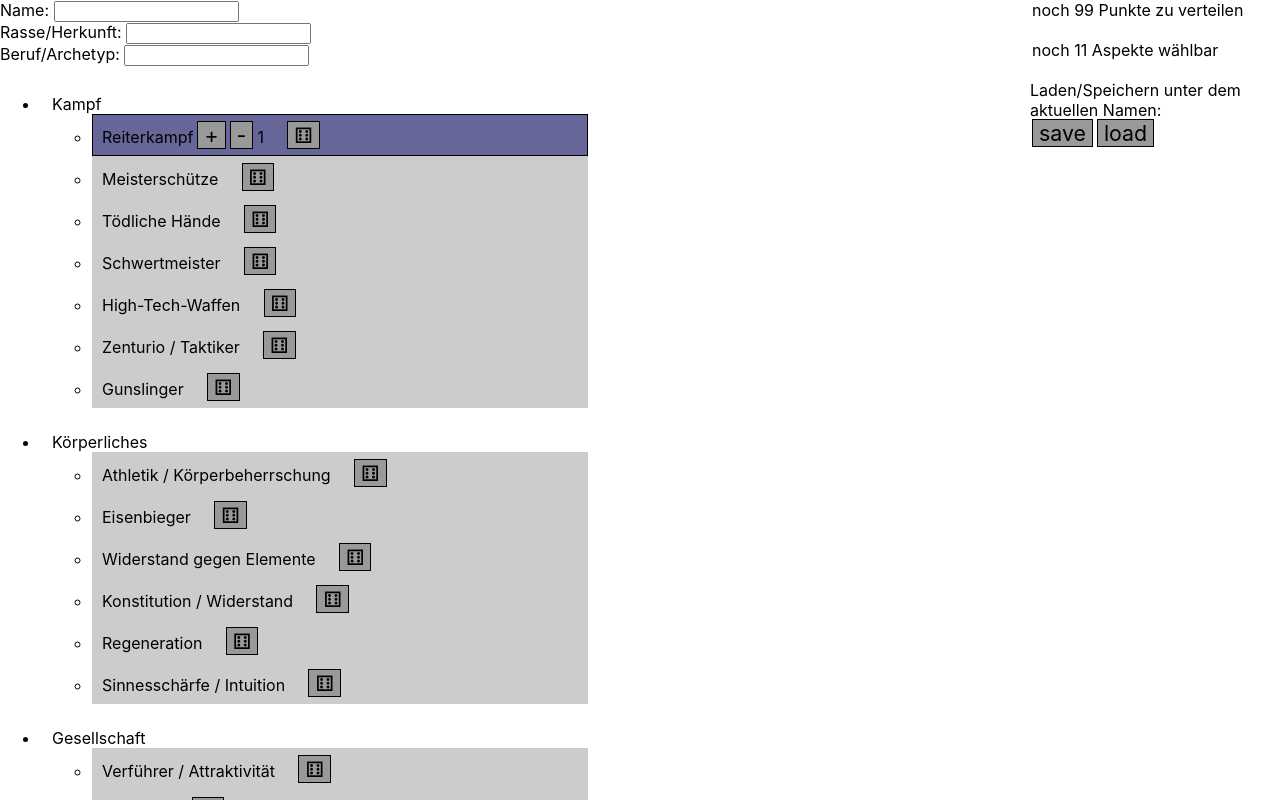
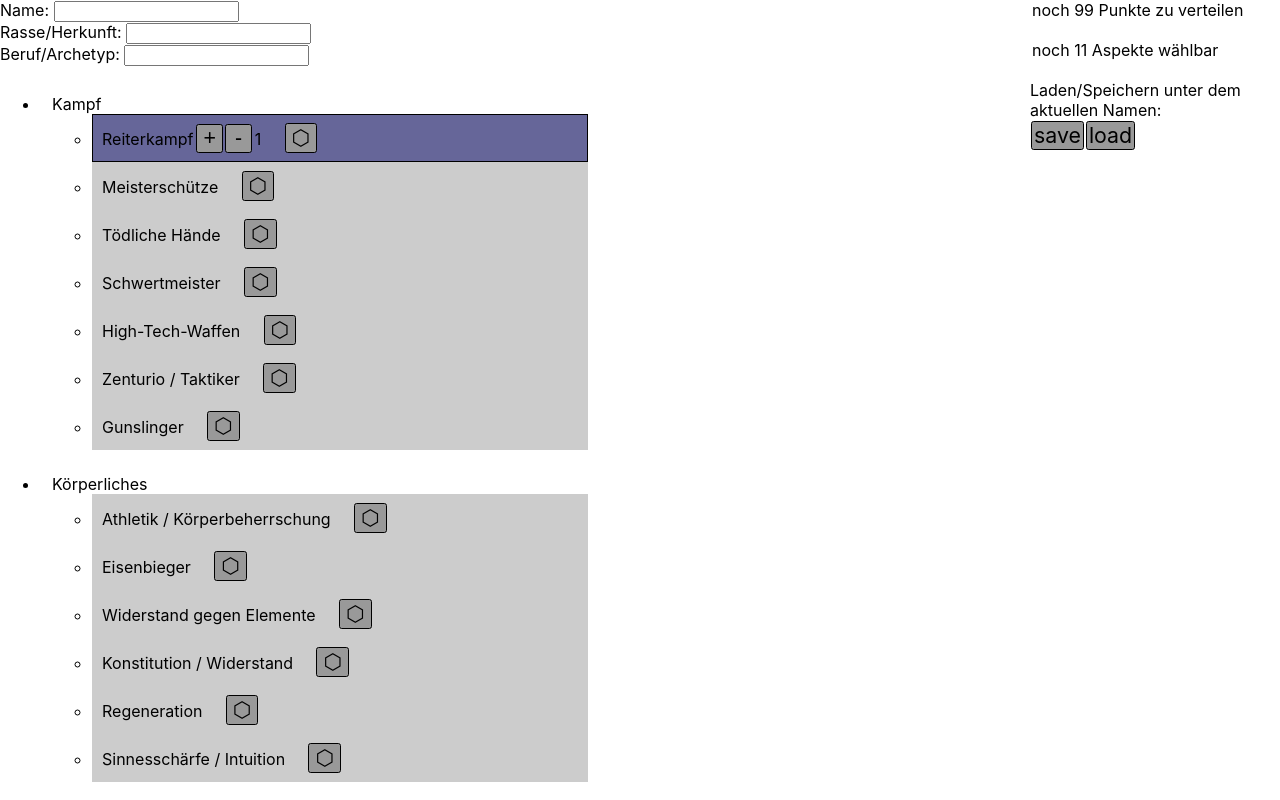
Before and after one commit to HendrikR/thukydides, a React (Create React App) app: page / in a window 1280 px wide. Both pictures are taken after a click on the element "Reiterkampf". Shown: the top 800 px of the page. Built offline with nearby package versions, Linux system fonts and the light colour scheme.

Commit message:
ui: bessere Buttons

```diff
--- a/src/App.css
+++ b/src/App.css
@@ -33,20 +33,21 @@ li {
     padding: 12px;
 }
 .button {
-    top: 0px;
+    margin: 1px;
+    text-align: center;
+    text-decoration: none;
+    display: inline-block;
+    min-width: 20pt;
+    min-height: 20pt;
+    font-size: 16pt;
     background-color: #999;
-    padding-left: 6px;
-    padding-right: 6px;
-    margin: 2px;
-    text-align: center;
     border: 1px solid black;
-    font-size: 16pt;
+    border-radius: 2pt;
 }
 .button:hover {
-    padding-left: 6px;
-    padding-right: 6px;
-    margin: 2px;
-    background-color: #CCC;
+    transition: 0.7s;
+    background-color: #669;
+    box-shadow: 0px 0px 4px 8px rgba(123,123,255,0.4);
 }
 
 .indicator {
--- a/src/App.js
+++ b/src/App.js
@@ -34,7 +34,6 @@ export default class GeneratorApp_Select extends Component {
 
     rollDice(value) {
 	let roll = Math.round(Math.random()*20) + 1
-	let str = ""
 	return String.format("{0} - {1} = {2}", value, roll, value-roll)
     }
 
@@ -136,11 +135,11 @@ export default class GeneratorApp_Select extends Component {
 				  onClick={(event) => this.onClickAsp(event, asp.name, "o")}
 				  title={asp.desc}>{asp.name}</span>
 				  <div className={asp.selected ? "vis" : "invis"}>
-  				  <span className="button" onClick={(event) => this.onClickAsp(event, asp.name, "+")}>+</span>
-				  <span className="button" onClick={(event) => this.onClickAsp(event, asp.name, "-")}>-</span>
+  				  <button className="button" onClick={(event) => this.onClickAsp(event, asp.name, "+")}>+</button>
+				  <button className="button" onClick={(event) => this.onClickAsp(event, asp.name, "-")}>-</button>
 				  </div>
 				  <span className={asp.selected ? "vis" : "invis"}>{asp.points}</span>
-				  <span className="button" onClick={(event) => this.onClickAsp(event, asp.name, "*")} style={{marginLeft: "1em"}}>⚅</span>
+				  <button className="button" onClick={(event) => this.onClickAsp(event, asp.name, "*")} style={{marginLeft: "1em"}}>⬡</button>
 				  <span key={cat}>{asp.roll}</span>
 				  </li>))}</ul></li>)
 		)}
```
Also changed, not shown: 1 other file (tests, documents, lock files or other folders).
